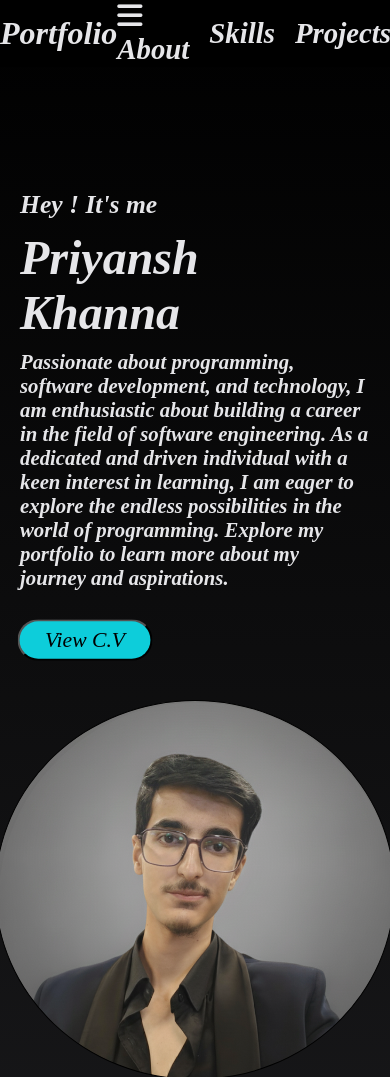
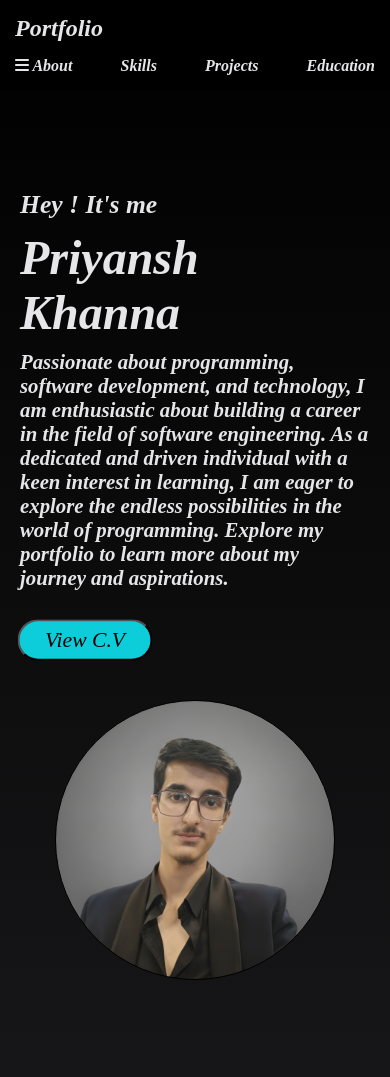
Before and after one commit to Priyansh2025/Portfolio-Priyansh_Khanna, a plain HTML site: page Portfolio.html in a window 390 px wide. Shown: the top 1077 px of the page. Drawn offline with Linux system fonts and the light colour scheme.

Commit message:
update CSS file for mobile responsive

```diff
--- a/style/style.css
+++ b/style/style.css
@@ -389,3 +389,50 @@ footer {
     gap: 0px;
   }
 }
+
+@media (max-width: 624px) {
+  .navbar {
+    padding: 15px;
+    flex-direction: column;
+    align-items: flex-start;
+    gap: 15px;
+  }
+
+  .nav-left {
+    width: 100%;
+  }
+
+  .nav-left h2 {
+    font-size: 1.5rem;
+  }
+
+  .nav-right {
+    width: 100%;
+    flex-direction: row;
+    flex-wrap: wrap;
+    gap: 15px;
+    justify-content: space-between;
+  }
+
+  .nav-cont {
+    flex: 0 1 auto;
+  }
+
+  .nav-right h2 {
+    font-size: 1rem;
+  }
+
+  .nav-right a {
+    display: block;
+  }
+  .picture {
+    width: 280px;
+    height: 280px;
+  }
+}
+
+@media (max-width: 410px) {
+  .contact-sec {
+    font-size: 1rem;
+  }
+}
```
